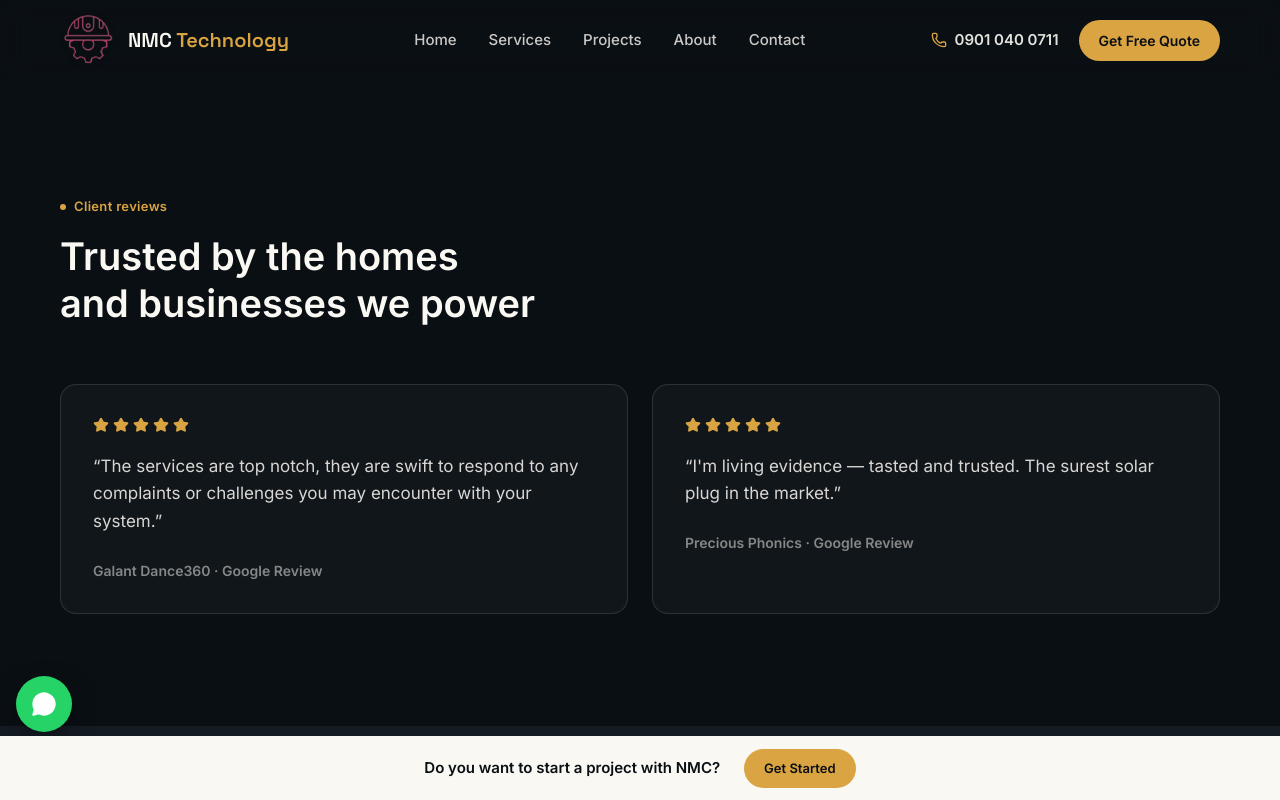
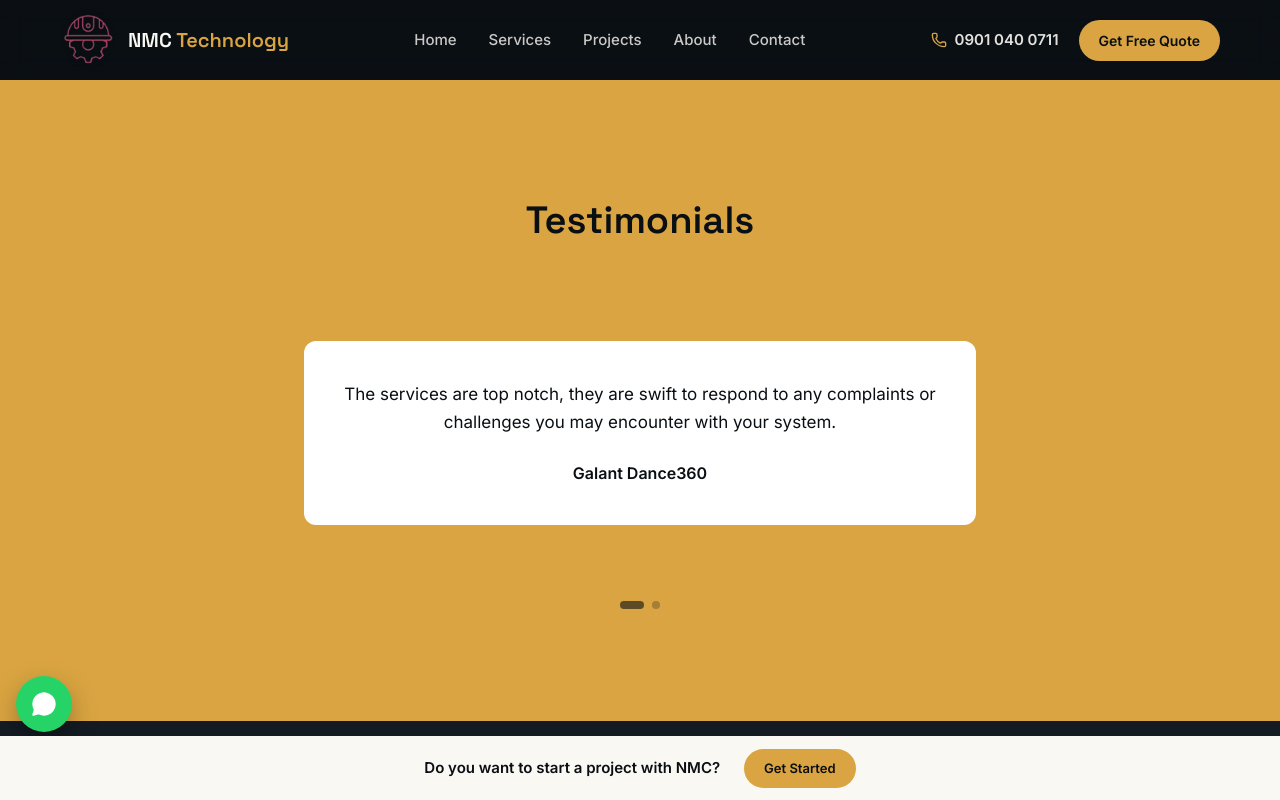
Before and after one commit to jamalcarterme/nmctechnologyltd, a Next.js app: page /reviews in a window 1280 px wide. Shown: the top 800 px of the page. Built offline with nearby package versions, Linux system fonts and the light colour scheme.

Commit message:
Upload files via ZiptoGit

```diff
--- a/src/app/about/page.tsx
+++ b/src/app/about/page.tsx
@@ -5,6 +5,7 @@ import Footer from "@/components/Footer";
 import Header from "@/components/Header";
 import InfoSection from "@/components/InfoSection";
 import MissionGrid from "@/components/MissionGrid";
+import NmcStory from "@/components/NmcStory";
 import PageHero from "@/components/PageHero";
 import WhoWeServe from "@/components/WhoWeServe";
 import { aboutFaqs, aboutInfo } from "@/lib/content";
@@ -28,6 +29,7 @@ export default function AboutPage() {
           subtitle="Engineering technology, powering possibilities — for homes and businesses across Nigeria."
         />
         <About />
+        <NmcStory />
         <InfoSection
           eyebrow="Our story"
           title="Why we install everything ourselves"
--- a/src/app/packages/page.tsx
+++ b/src/app/packages/page.tsx
@@ -1,5 +1,4 @@
 import type { Metadata } from "next";
-import Faq from "@/components/Faq";
 import Footer from "@/components/Footer";
 import Header from "@/components/Header";
 import InfoSection from "@/components/InfoSection";
@@ -7,7 +6,7 @@ import PageHero from "@/components/PageHero";
 import Packages from "@/components/Packages";
 import QuoteForm from "@/components/QuoteForm";
 import { Container, Eyebrow } from "@/components/ui";
-import { packagesFaqs, packagesInfo } from "@/lib/content";
+import { packagesInfo } from "@/lib/content";
 
 export const metadata: Metadata = {
   title: "Packages & Pricing",
@@ -65,11 +64,6 @@ export default function PackagesPage() {
           blocks={packagesInfo}
           className="bg-ink"
         />
-        <Faq
-          title="Packages & pricing FAQs"
-          items={packagesFaqs}
-          className="bg-charcoal"
-        />
       </main>
       <Footer />
     </>
--- a/src/app/page.tsx
+++ b/src/app/page.tsx
@@ -1,9 +1,11 @@
 import AutomationGrid from "@/components/AutomationGrid";
+import BenefitsSection from "@/components/BenefitsSection";
 import Footer from "@/components/Footer";
 import Header from "@/components/Header";
 import Hero from "@/components/Hero";
 import HomeShowcase from "@/components/HomeShowcase";
 import PackagesTeaser from "@/components/PackagesTeaser";
+import Testimonials from "@/components/Testimonials";
 import { Container, Eyebrow, Reveal } from "@/components/ui";
 
 export default function Home() {
@@ -15,6 +17,8 @@ export default function Home() {
         <HomeShowcase />
         <PackagesTeaser />
         <AutomationGrid />
+        <BenefitsSection />
+        <Testimonials />
 
         <section className="bg-charcoal py-24 md:py-28 border-t border-paper/10">
           <Container className="text-center">
--- a/src/app/services/page.tsx
+++ b/src/app/services/page.tsx
@@ -1,11 +1,11 @@
 import type { Metadata } from "next";
-import Faq from "@/components/Faq";
 import Footer from "@/components/Footer";
 import Header from "@/components/Header";
 import InfoSection from "@/components/InfoSection";
 import ServiceCategories from "@/components/ServiceCategories";
 import Services from "@/components/Services";
-import { servicesFaqs, servicesInfo } from "@/lib/content";
+import { Container, Eyebrow, Reveal } from "@/components/ui";
+import { servicesInfo } from "@/lib/content";
 
 export const metadata: Metadata = {
   title: "Our Services",
@@ -28,11 +28,27 @@ export default function ServicesPage() {
           blocks={servicesInfo}
           className="bg-charcoal"
         />
-        <Faq
-          title="Common questions about our services"
-          items={servicesFaqs}
-          className="bg-ink"
-        />
+        <section className="bg-ink py-24 md:py-28 border-t border-paper/10">
+          <Container className="text-center">
+            <Reveal>
+              <Eyebrow>Questions?</Eyebrow>
+              <h2 className="balance mt-4 text-[32px] font-semibold leading-tight text-paper sm:text-[38px]">
+                Have more questions?
+              </h2>
+              <p className="mt-4 max-w-2xl mx-auto text-[16px] leading-relaxed text-paper/70">
+                Check out our frequently asked questions for more details about our services and how we can help.
+              </p>
+            </Reveal>
+            <Reveal variant="pop" delay={0.2}>
+              <a
+                href="/about#faqs"
+                className="mt-8 inline-flex items-center justify-center rounded-full bg-gold px-8 py-3.5 text-[13px] font-semibold uppercase tracking-wide text-ink transition-colors hover:bg-gold-light"
+              >
+                See Our FAQ
+              </a>
+            </Reveal>
+          </Container>
+        </section>
       </main>
       <Footer />
     </>
--- /dev/null
+++ b/src/components/BenefitsSection.tsx
@@ -0,0 +1,46 @@
+import Link from "next/link";
+import Image from "next/image";
+import { Container, Eyebrow, Reveal } from "./ui";
+
+export default function BenefitsSection() {
+  return (
+    <section className="border-t border-paper/10 bg-ink py-24 md:py-28">
+      <Container>
+        <div className="grid gap-12 lg:grid-cols-2 lg:items-center">
+          <Reveal variant="slide-up">
+            <Image
+              src="/images/hero-panels.jpg"
+              alt="Smart home benefits"
+              width={600}
+              height={400}
+              className="rounded-2xl"
+            />
+          </Reveal>
+
+          <Reveal variant="fade" delay={0.1}>
+            <div>
+              <h2 className="balance max-w-2xl text-[30px] font-semibold uppercase tracking-tight text-paper sm:text-[36px]">
+                5 Benefits of Owning a Smart Home
+              </h2>
+              <p className="mt-6 text-[16px] leading-relaxed text-paper/65">
+                Do you wish to have a home that saves you money, tighten your
+                security, increase your personal productivity, maximize the
+                efficiency of your appliances and increase your home value all
+                at the same time?
+              </p>
+              <Link
+                href="/about"
+                className="mt-6 inline-block text-[15px] font-semibold text-gold hover:text-gold-light transition-colors"
+              >
+                Click Here
+              </Link>{" "}
+              <span className="text-[15px] text-paper/65">
+                to read more on the advantages of home automation or
+              </span>
+            </div>
+          </Reveal>
+        </div>
+      </Container>
+    </section>
+  );
+}
--- a/src/components/Faq.tsx
+++ b/src/components/Faq.tsx
@@ -24,7 +24,7 @@ export default function Faq({
   };
 
   return (
-    <section className={`${className} py-24 md:py-28`}>
+    <section id="faqs" className={`${className} py-24 md:py-28`}>
       <Container>
         <div className="max-w-xl">
           <Eyebrow>FAQs</Eyebrow>
--- /dev/null
+++ b/src/components/NmcStory.tsx
@@ -0,0 +1,54 @@
+import { Container, Reveal } from "./ui";
+
+export default function NmcStory() {
+  return (
+    <section className="bg-gradient-to-r from-ink to-charcoal py-24 md:py-28 border-t border-paper/10">
+      <Container>
+        <Reveal className="flex flex-col items-center text-center">
+          <h2 className="balance max-w-3xl text-[32px] font-semibold leading-tight text-paper sm:text-[40px]">
+            The NMC Story
+          </h2>
+        </Reveal>
+
+        <Reveal variant="fade" delay={0.1} className="mt-12 max-w-3xl mx-auto">
+          <div className="space-y-6 text-[16px] leading-relaxed text-paper/75">
+            <p>
+              NMC Technology and Automation was created as a result of the need
+              for ease, comfort and security in our homes, most especially with
+              the significant increase in insecurity in the country.
+            </p>
+
+            <p>
+              Another key factor considered was the utility amount spent in
+              total for light bills and diesel; with our smart home automations
+              these costs were significantly reduced by 40% due to the energy
+              saving abilities proffered by our solution.
+            </p>
+
+            <p>
+              Our CEO, when faced with the aforementioned hassles, conceived the
+              idea of automating his home which has proven to be one of the best
+              decisions, due to the ease and lack of worry when leaving his
+              home, as he can switch off appliances, lights, air conditioners,
+              etc all from his phone from anywhere in the world.
+            </p>
+
+            <p>
+              This sparked the idea to extend this service to homes and
+              businesses across Nigeria. With the backing of years of
+              engineering expertise and a passion for customer satisfaction,
+              NMC Technology was born.
+            </p>
+
+            <p>
+              Today, we stand as a trusted partner in providing innovative
+              electrical, solar, security, and automation solutions designed to
+              make homes, offices, and businesses safer, smarter, and more
+              energy-efficient.
+            </p>
+          </div>
+        </Reveal>
+      </Container>
+    </section>
+  );
+}
--- a/src/components/Testimonials.tsx
+++ b/src/components/Testimonials.tsx
@@ -1,43 +1,88 @@
 "use client";
 
-import { motion } from "framer-motion";
-import { Star } from "lucide-react";
+import { useState, useEffect } from "react";
+import { motion, AnimatePresence } from "framer-motion";
 import { testimonials } from "@/lib/data";
-import { Container, Eyebrow } from "./ui";
+import { Container, Reveal } from "./ui";
 
 export default function Testimonials() {
+  const [current, setCurrent] = useState(0);
+  const [direction, setDirection] = useState(0);
+
+  useEffect(() => {
+    const timer = setInterval(() => {
+      setDirection(1);
+      setCurrent((prev) => (prev + 1) % testimonials.length);
+    }, 6000);
+    return () => clearInterval(timer);
+  }, []);
+
+  const slideVariants = {
+    enter: (dir: number) => ({
+      x: dir > 0 ? 1000 : -1000,
+      opacity: 0,
+    }),
+    center: {
+      zIndex: 1,
+      x: 0,
+      opacity: 1,
+    },
+    exit: (dir: number) => ({
+      zIndex: 0,
+      x: dir > 0 ? -1000 : 1000,
+      opacity: 0,
+    }),
+  };
+
   return (
-    <section id="reviews" className="bg-ink py-24 md:py-28">
+    <section className="bg-gold py-24 md:py-28">
       <Container>
-        <div className="max-w-xl">
-          <Eyebrow>Client reviews</Eyebrow>
-          <h2 className="balance mt-4 text-[32px] font-semibold leading-tight text-paper sm:text-[38px]">
-            Trusted by the homes and businesses we power
+        <Reveal className="flex flex-col items-center text-center">
+          <h2 className="font-display text-[32px] font-semibold text-ink sm:text-[38px]">
+            Testimonials
           </h2>
+        </Reveal>
+
+        <div className="mt-14 relative h-80 md:h-64">
+          <AnimatePresence initial={false} custom={direction} mode="wait">
+            <motion.div
+              key={current}
+              custom={direction}
+              variants={slideVariants}
+              initial="enter"
+              animate="center"
+              exit="exit"
+              transition={{ duration: 0.5, ease: "easeInOut" }}
+              className="absolute inset-0 flex flex-col items-center justify-center px-4"
+            >
+              <div className="mx-auto max-w-2xl bg-white rounded-xl p-8 md:p-10 text-center">
+                <p className="text-[16px] md:text-[17px] leading-relaxed text-ink">
+                  {testimonials[current].text}
+                </p>
+                <p className="mt-6 font-semibold text-ink">
+                  {testimonials[current].name}
+                </p>
+                <p className="text-[14px] text-ink/60">
+                  {testimonials[current].company}
+                </p>
+              </div>
+            </motion.div>
+          </AnimatePresence>
         </div>
 
-        <div className="mt-14 grid gap-6 md:grid-cols-2">
-          {testimonials.map((review, i) => (
-            <motion.figure
-              key={review.name}
-              initial={{ opacity: 0, y: 18 }}
-              whileInView={{ opacity: 1, y: 0 }}
-              viewport={{ once: true, margin: "0px 0px -60px 0px" }}
-              transition={{ duration: 0.5, delay: i * 0.1 }}
-              className="rounded-2xl border border-paper/12 bg-paper/[0.03] p-8"
-            >
-              <div className="flex gap-1 text-gold">
-                {Array.from({ length: review.rating }).map((_, idx) => (
-                  <Star key={idx} className="h-4 w-4 fill-gold" />
-                ))}
-              </div>
-              <blockquote className="mt-5 text-[17px] leading-relaxed text-paper/85">
-                &ldquo;{review.text}&rdquo;
-              </blockquote>
-              <figcaption className="mt-6 text-[14px] font-semibold text-paper/50">
-                {review.name} · Google Review
-              </figcaption>
-            </motion.figure>
+        <div className="mt-10 flex items-center justify-center gap-2">
+          {testimonials.map((_, i) => (
+            <button
+              key={i}
+              onClick={() => {
+                setDirection(i > current ? 1 : -1);
+                setCurrent(i);
+              }}
+              aria-label={`Go to testimonial ${i + 1}`}
+              className={`h-2 rounded-full transition-all ${
+                i === current ? "w-6 bg-ink/60" : "w-2 bg-ink/25"
+              }`}
+            />
           ))}
         </div>
       </Container>
```
